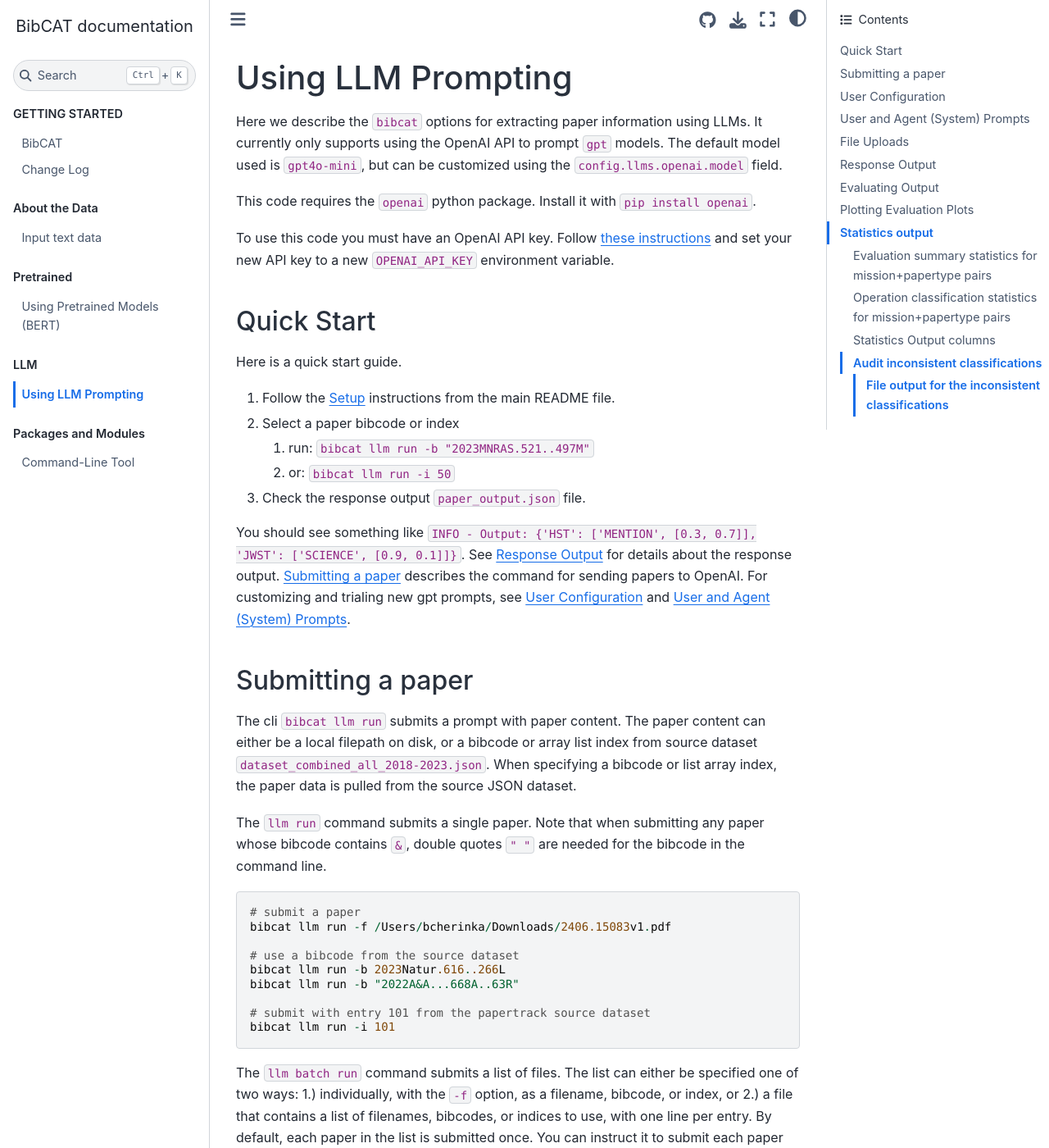
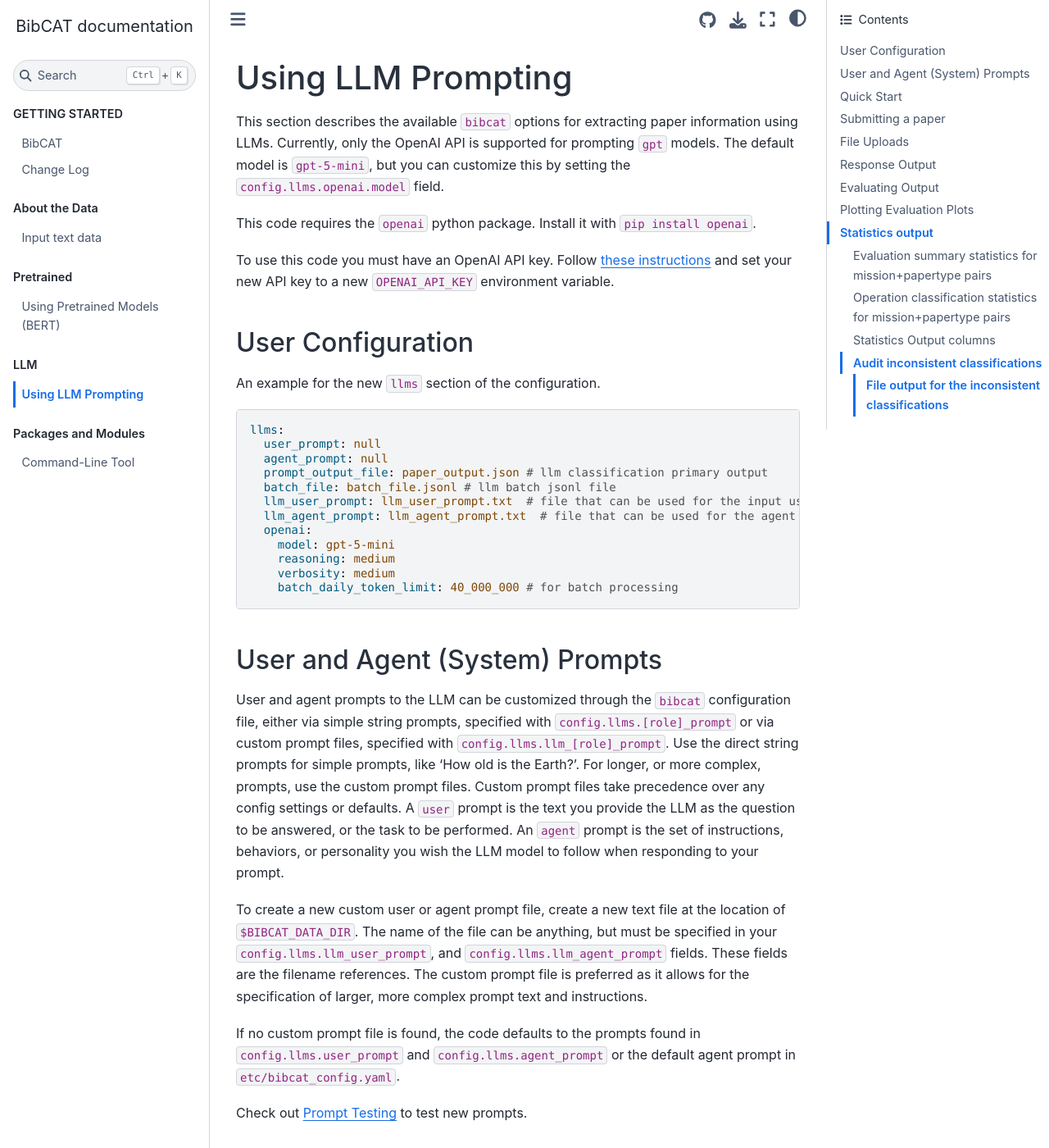
Before and after one commit to spacetelescope/bibcat, a Sphinx documentation site: the page built from docs/llm.md, in a window 1280 px wide and 1400 px high. Shown: the whole window at 82% size. Built offline with Sphinx 7.4.7 and the Sphinx Book theme 1.1.4, drawn with Linux system fonts in a browser that asks for light colours; pages that are not in the unit, such as notebooks, are missing from menus; some of the changed text lies outside the part shown.

Commit message:
llm.md edits

````diff
--- a/docs/llm.md
+++ b/docs/llm.md
@@ -1,30 +1,67 @@
 
 
 #  Using LLM Prompting
-Here we describe the `bibcat` options for extracting paper information using LLMs.  It currently only supports using the OpenAI API to prompt ``gpt`` models.  The default model used is `gpt4o-mini`, but can be customized using the ``config.llms.openai.model`` field.
+This section describes the available `bibcat` options for extracting paper information using LLMs. Currently, only the OpenAI API is supported for prompting `gpt` models. The default model is `gpt-5-mini`, but you can customize this by setting the `config.llms.openai.model` field.
 
 This code requires the `openai` python package.  Install it with `pip install openai`.
 
 To use this code you must have an OpenAI API key. Follow [these instructions](https://platform.openai.com/docs/quickstart) and set your new API key to a new `OPENAI_API_KEY` environment variable.
 
 
+## User Configuration
+An example for the new ``llms`` section of the configuration.
+
+```yaml
+llms:
+  user_prompt: null
+  agent_prompt: null
+  prompt_output_file: paper_output.json # llm classification primary output
+  batch_file: batch_file.jsonl # llm batch jsonl file
+  llm_user_prompt: llm_user_prompt.txt  # file that can be used for the input user prompt
+  llm_agent_prompt: llm_agent_prompt.txt  # file that can be used for the agent instructions
+  openai:
+    model: gpt-5-mini
+    reasoning: medium
+    verbosity: medium
+    batch_daily_token_limit: 40_000_000 # for batch processing
+ ```
+
+## User and Agent (System) Prompts
+
+User and agent prompts to the LLM can be customized through the `bibcat` configuration file, either via simple string prompts, specified with `config.llms.[role]_prompt` or via custom prompt files, specified with `config.llms.llm_[role]_prompt`.  Use the direct string prompts for simple prompts, like 'How old is the Earth?'.  For longer, or more complex, prompts, use the custom prompt files.  Custom prompt files take precedence over any config settings or defaults.  A ``user`` prompt is the text you provide the LLM as the question to be answered, or the task to be performed.  An ``agent`` prompt is the set of instructions, behaviors, or personality you wish the LLM model to follow when responding to your prompt.
+
+To create a new custom user or agent prompt file, create a new text file at the location of `$BIBCAT_DATA_DIR`.  The name of the file can be anything, but must be specified in your `config.llms.llm_user_prompt`, and `config.llms.llm_agent_prompt` fields.  These fields are the filename references.  The custom prompt file is preferred as it allows for the specification of larger, more complex prompt text and instructions.
+
+If no custom prompt file is found, the code defaults to the prompts found in `config.llms.user_prompt` and ``config.llms.agent_prompt`` or the default agent prompt in `etc/bibcat_config.yaml`.
+
+Check out [Prompt Testing](https://bibcat.readthedocs.io/en/latest/llm.html#testing-new-prompts) to test new prompts.
+
 ## Quick Start
 
 Here is a quick start guide.
 
 1. Follow the [Setup](https://bibcat.readthedocs.io/en/latest/readme.html#setup) instructions from the main README file.
-2. Select a paper bibcode or index
+2. Select a paper bibcode or index from the `path_source_data`, located in your `$BIBCAT_DATA_DIR` folder. You can either use a bibcode with the `-b` option, or an array list index with the `-i` option. For example:
    1. run: `bibcat llm run -b "2023MNRAS.521..497M"`
    2. or: `bibcat llm run -i 50`
 3. Check the response output `paper_output.json` file.
 
-You should see something like `INFO - Output: {'HST': ['MENTION', [0.3, 0.7]], 'JWST': ['SCIENCE', [0.9, 0.1]]}`. See [Response Output](https://bibcat.readthedocs.io/en/latest/llm.html#response-output) for details about the response output.  [Submitting a paper](https://bibcat.readthedocs.io/en/latest/llm.html#submitting-a-paper) describes the command for sending papers to OpenAI. For customizing and trialing new gpt prompts, see [User Configuration](https://bibcat.readthedocs.io/en/latest/llm.html#user-configuration) and [User and Agent (System) Prompts](https://bibcat.readthedocs.io/en/latest/llm.html#user-and-agent-system-prompts).
+You should see output similar to:
+`INFO - Output: {'HST': ['MENTION', [0.3, 0.7]], 'JWST': ['SCIENCE', [0.9, 0.1]]}`.
+Here each key is a mission, the first element is the papertype, and the confidence array is ordered [science, mention].
+
+For more details:
+- About the source data: [Input textdata](https://bibcat.readthedocs.io/en/asb-31188_refactor-docs/data_readme.html)
+- Response format and field meanings: [Response Output](https://bibcat.readthedocs.io/en/latest/llm.html#response-output)
+- How to submit papers to OpenAI: [Submitting a paper](https://bibcat.readthedocs.io/en/latest/llm.html#submitting-a-paper)
+- How to customize prompts and test new prompts: [User Configuration](https://bibcat.readthedocs.io/en/latest/llm.html#user-configuration) and [User and Agent (System) Prompts](https://bibcat.readthedocs.io/en/latest/llm.html#user-and-agent-system-prompts)
 
 ## Submitting a paper
 
-The cli `bibcat llm run` submits a prompt with paper content.  The paper content can either be a local filepath on disk, or a bibcode or array list index from source dataset ``dataset_combined_all_2018-2023.json``.  When specifying a bibcode or list array index, the paper data is pulled from the source JSON dataset.
+The cli `bibcat llm run` submits a prompt with paper content.  The paper content can either be a local filepath on disk (See [File Uploads](https://bibcat.readthedocs.io/en/latest/llm.html#file-uploads), or a bibcode or array list index from the source dataset.  When specifying a bibcode or list array index, the paper data is pulled from the source JSON dataset.
 
-The `llm run` command submits a single paper. Note that when submitting any paper whose bibcode contains `&`, double quotes `" "` are needed for the bibcode in the command line.
+The `llm run` command submits a single paper. If the bibcode contains an `&`, enclose it in double quotes (`" "`) when using it on the command line.
+
 ```python
 # submit a paper
 bibcat llm run -f /Users/bcherinka/Downloads/2406.15083v1.pdf
@@ -57,15 +94,15 @@ where `papers_to_process.txt` might look like
 
 ### Asynchronous Batch Runs on Virtual Machines
 
-When you have a large set of papers to process with Bibcat, you can run multiple Bibcat jobs serially using the Bash script `run_bibcat_serial.sh` in the `bins/ folder`. This script processes one batch input file (typically containing 1,000 papers) at a time and then sleeps for 2 hours before starting the next job, to avoid hitting the API rate limit. A single job of 1,000 API calls takes approximately 4,500 seconds to complete. Note that parallel batch processing would run into the API rate limits. We plan to implement [Openai Bath API] (https://platform.openai.com/docs/guides/batch/batch-api) for more time-efficient and cost-effective  asynchronous runs. But until then, you can use this Bash script below.
+When you have a large set of papers to process with Bibcat, you can run multiple Bibcat jobs serially using the Bash script `run_bibcat_serial.sh` in the `bins/` folder. This script processes one batch input file (typically containing 1,000 papers) at a time and then sleeps for 2 hours before starting the next job, to avoid hitting the API rate limit. A single job of 1,000 API calls takes approximately 4,500 seconds to complete. Note that parallel batch processing would run into the API rate limits. We plan to implement [OpenAI Batch API](https://platform.openai.com/docs/guides/batch/batch-api) for more time-efficient and cost-effective asynchronous runs. But until then, you can use this Bash script below.
 
-To run this script, set the path to the batch files and the logs directory on your command line below. Then, execute the script from the terminal using:
+To run this script, replace `/path/to/batch_files` and `/path/to/logs` with your actual batch files and logs directories, then execute the script from the terminal using:
 
 ```bash
 ./run_bibcat_serial.sh /path/to/batch_files /path/to/logs
 
 ```
-You can use the `--dry-run` flag at the end of the command for a dry-run
+You can use the `--dry-run` flag to perform a dry run.
 
 ```bash
  ./run_bibcat_serial.sh /path/to/batch_files /path/to/logs --dry-run
@@ -83,7 +120,7 @@ classify_paper(index=200)
 ```
 which gives output
 ```bash
-Loading source dataset: /Users/bcherinka/Work/stsci/bibcat_data/dataset_combined_all_2018-2023.json
+Loading source dataset: /Users/bcherinka/Work/stsci/bibcat_data/dataset_gs.json
 2024-08-22 15:49:50,634 - bibcat.llm.openai - INFO - Using paper bibcode: 2023MNRAS.518..456D
 2024-08-22 15:49:56,781 - bibcat.llm.openai - INFO - Output: {'HST': ['MENTION', [0.3, 0.7]], 'JWST': ['SCIENCE', [0.9, 0.1]]}
 ```
@@ -279,29 +316,6 @@ To merge all llm output chunks back into a single file, use the merge, `-m` flag
 bibcat.llm.chunker - INFO - Writing merged file to /Users/bcherinka/Work/stsci/bibcat_data/output/output/llms/openai_gpt-4.1-mini/gs_llm_batchtest_output.json
 bibcat.llm.chunker - INFO - Writing merged file to /Users/bcherinka/Work/stsci/bibcat_data/output/output/llms/openai_gpt-4.1-mini/gs_summary_batchtest_output_t0.5.json
 ```
-
-
-## User Configuration
-An example for the new ``llms`` section of the configuration.
-
-```yaml
-llms:
-  user_prompt: null
-  agent_prompt: null
-  prompt_output_file: paper_output.json
-  llm_user_prompt: llm_user_prompt.txt
-  llm_agent_prompt: llm_agent_prompt.txt
-  openai:
-    model: gpt-4o-mini
-```
-
-## User and Agent (System) Prompts
-
-User and agent prompts to the LLM can be customized through the `bibcat` configuration file, either via simple string prompts, specified with `config.llms.[role]_prompt` or via custom prompt files, specified with `config.llms.llm_[role]_prompt`.  Use the direct string prompts for simple prompts, like 'How old is the Earth?'.  For longer, or more complex, prompts, use the custom prompt files.  Custom prompt files take precedence over any config settings or defaults.  A ``user`` prompt is the text you provide the LLM as the question to be answered, or the task to be performed.  An ``agent`` prompt is the set of instructions, behaviors, or personality you wish the LLM model to follow when responding to your prompt.
-
-To create a new custom user or agent prompt file, create a new text file at the location of `$BIBCAT_DATA_DIR`.  The name of the file can be anything, but must be specified in your `config.llms.llm_user_prompt`, and `config.llms.llm_agent_prompt` fields.  These fields are the filename references.  The custom prompt file is preferred as it allows for the specification of larger, more complex prompt text and instructions.
-
-If no custom prompt file is found, the code defaults to the prompts found in `config.llms.user_prompt` and ``config.llms.agent_prompt`` or the default agent prompt in `etc/bibcat_config.yaml`.
 
 ### Testing New Prompts
 
@@ -708,7 +722,21 @@ bibcat llm batch evaluate -p bibcode_list.txt -s -n 20
 
 ## Plotting Evaluation Plots
 
-You can assess model performance using confusion matrix plots or Receiver Operating Characteristic (ROC) curves. A [confusion matrix](https://en.wikipedia.org/wiki/Confusion_matrix) plot helps evaluation classification model performance by showing true positives ($TP$), true negatives ($TN$), false positives ($FP$), and false negatives ($FN$), making it useful for understanding evaluation metrics such as accuracy ($\frac{TP+TN}{TP+TB+FP+FN}$), precision ($\frac{TP}{TP+FP}$), recall (sensitivity, $\frac{TP}{(TP+FN)}$), and F1 score ($2\times \frac{precision \times recall}{ precison + recall}$). A [ROC](https://en.wikipedia.org/wiki/Receiver_operating_characteristic) curve evaluates a model's ability to distinguish between classes by plotting the true positive rate against the false positive rate at various thresholds, with the area under the curve (AUC) which represents the degree of separability between classes. For instance, AUC=1.0 indicates perfect and AUC =0.5 is as good as random guessing. To provide more reliable and stable performance metrics, larger datasets (hundreds or thousands) are recommended. With small datasets, you make interpreations less reliable.
+You can assess model performance using confusion matrix plots or Receiver Operating Characteristic (ROC) curves. A [confusion matrix](https://en.wikipedia.org/wiki/Confusion_matrix) plot helps evaluation classification model performance by showing true positives ($TP$), true negatives ($TN$), false positives ($FP$), and false negatives ($FN$), making it useful for understanding evaluation metrics such as
+
+$$
+   \text{Accuracy} = \dfrac{TP + TN}{TP + TN + FP + FN}
+
+   \text{Precision} = \dfrac{TP}{TP + FP}
+
+   \text{Recall} = \dfrac{TP}{TP + FN}
+
+   F_1 = 2 \times \dfrac{\text{Precision} \times \text{Recall}}{\text{Precision} + \text{Recall}}
+$$
+
+<!-- accuracy ($\frac{TP+TN}{TP+TB+FP+FN}$), precision ($\frac{TP}{TP+FP}$), recall (sensitivity, $\frac{TP}{(TP+FN)}$), and F1 score ($2\times \frac{precision \times recall}{ precison + recall}$).  -->
+
+A [ROC](https://en.wikipedia.org/wiki/Receiver_operating_characteristic) curve evaluates a model's ability to distinguish between classes by plotting the true positive rate against the false positive rate at various thresholds, with the area under the curve (AUC) which represents the degree of separability between classes. For instance, AUC = 1.0 indicates perfect and AUC =0.5 is as good as random guessing. To provide more reliable and stable performance metrics, larger datasets (hundreds or thousands) are recommended. With small datasets, you make interpreations less reliable.
 
 ### Confusion Matrix Plot
 To plot a confusion matrix for specific missions (default threshold probability = 0.7), run:
````
Also changed, not shown: other parts of docs/llm.md (+2 -2 lines).
